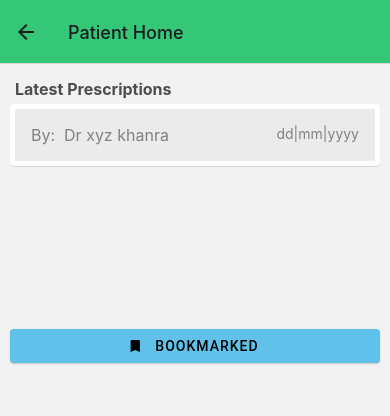
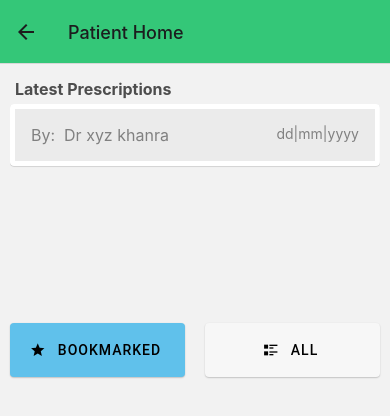
Before and after one commit to rai-roshan/Medic-Sphere-Mobile, a React Native app: screen /PatientHome in a window 390 px wide. Both pictures are taken after a click on the button "SIGN IN". Shown: the top 416 px of the page. Built offline with nearby package versions, Linux system fonts and the light colour scheme.

Commit message:
in middle of all screens ui development

```diff
--- /dev/null
+++ b/Screens/Patient/allPrescription.js
@@ -0,0 +1,21 @@
+import React from 'react';
+import {StyleSheet, View} from 'react-native'
+import PreviewPrescription from '../../Components/Patient/PrescriptionCard';
+
+export default function AllPrescription() {
+    return (
+        <View style={styles.container}>
+            <PreviewPrescription/>
+            <PreviewPrescription/>
+            <PreviewPrescription/>
+        </View>
+    );
+}
+
+const styles = StyleSheet.create({
+    container: {
+        flex: 1,
+        alignItems: 'center',
+        paddingVertical: 10
+    }
+});
--- a/screens/Patient/home.js
+++ b/screens/Patient/home.js
@@ -33,14 +33,26 @@ export default function PatientHome({ navigation }) {
                 </View>
             </View>
 
+            <View style={{ flexDirection: "row" }}>
                 <Button
-            icon="bookmark"
-            style={ styles.m10 }
+                icon="star"
+                style={ {...styles.m10, flex: 1} }
+                contentStyle={{marginVertical: 10}}
                 color="#60c1eb"
                 mode="contained"
                 onPress={() => console.log('Pressed')}>
                     Bookmarked
                 </Button>
+                <Button
+                icon="format-list-text"
+                style={ {...styles.m10, flex: 1 } }
+                contentStyle={{marginVertical: 10}}
+                color="#f7f7f7"
+                mode="contained"
+                onPress={() => { navigation.navigate('AllPrescription'); }}>
+                    ALL
+                </Button>
+            </View>
 
             <View style={ styles.secondaryPartition}>
 
--- a/screens/Patient/stackNav.js
+++ b/screens/Patient/stackNav.js
@@ -3,6 +3,7 @@ import React from "react";
 import { createNativeStackNavigator } from '@react-navigation/native-stack';
 import PatientHome from './home';
 import Prescription from "./prescription";
+import AllPrescription from './allPrescription';
 
 export default function PatientStackNavigation() {
     const Stack = createNativeStackNavigator();
@@ -18,6 +19,10 @@ export default function PatientStackNavigation() {
                 name="PatientPrescrition"
                 options={ {title: "Prescrition"} }
                 component={Prescription} />
+                <Stack.Screen
+                name="AllPrescription"
+                options={ {title: "All Prescription"} }
+                component={AllPrescription} />
             </Stack.Navigator>
     );
 }
```
Lines whose indentation alone changed are shown as unchanged.
